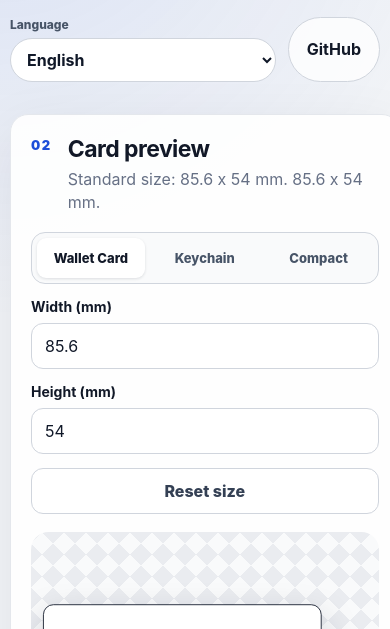
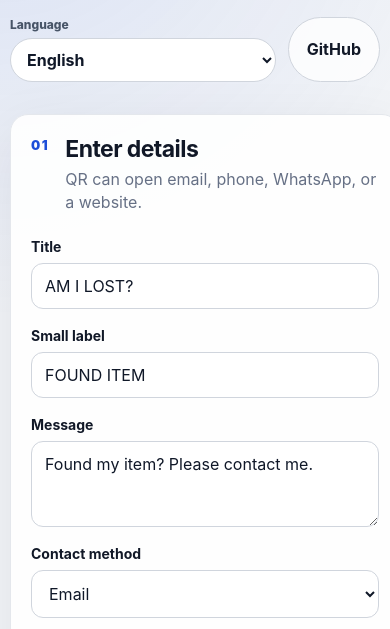
Before and after one commit to itstomsh/am-i-lost, a website built with Vite: page index.html in a window 390 px wide. Shown: the part 160-789 px from the top of the page. Built offline with nearby package versions, Linux system fonts and the light colour scheme.

Commit message:
Keep editor before preview on mobile

```diff
--- a/src/styles.css
+++ b/src/styles.css
@@ -563,10 +563,6 @@
   .workspace {
     grid-template-columns: 1fr;
   }
-
-  .preview-panel {
-    order: -1;
-  }
 }
 
 @media (max-width: 640px) {
```
